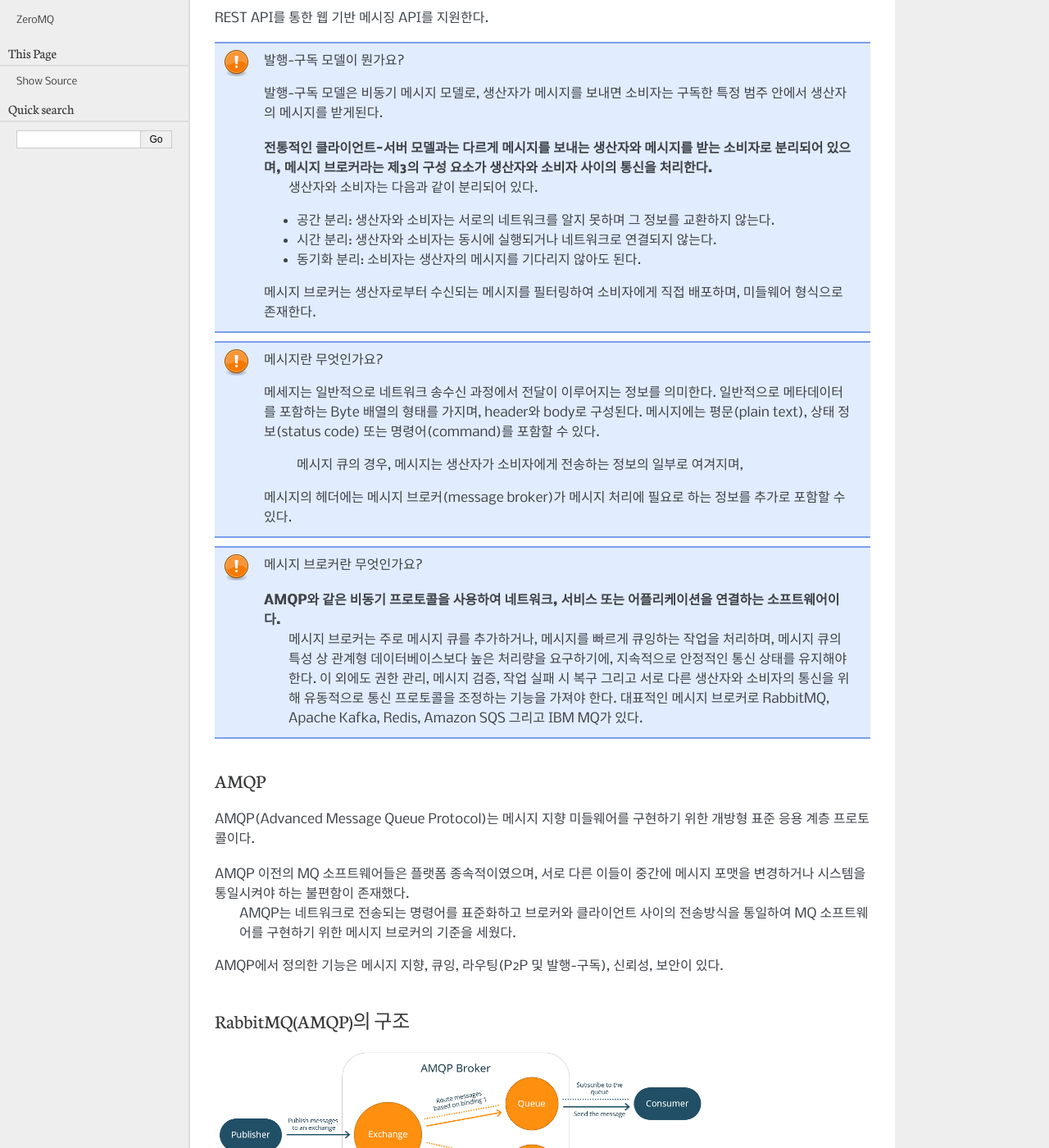
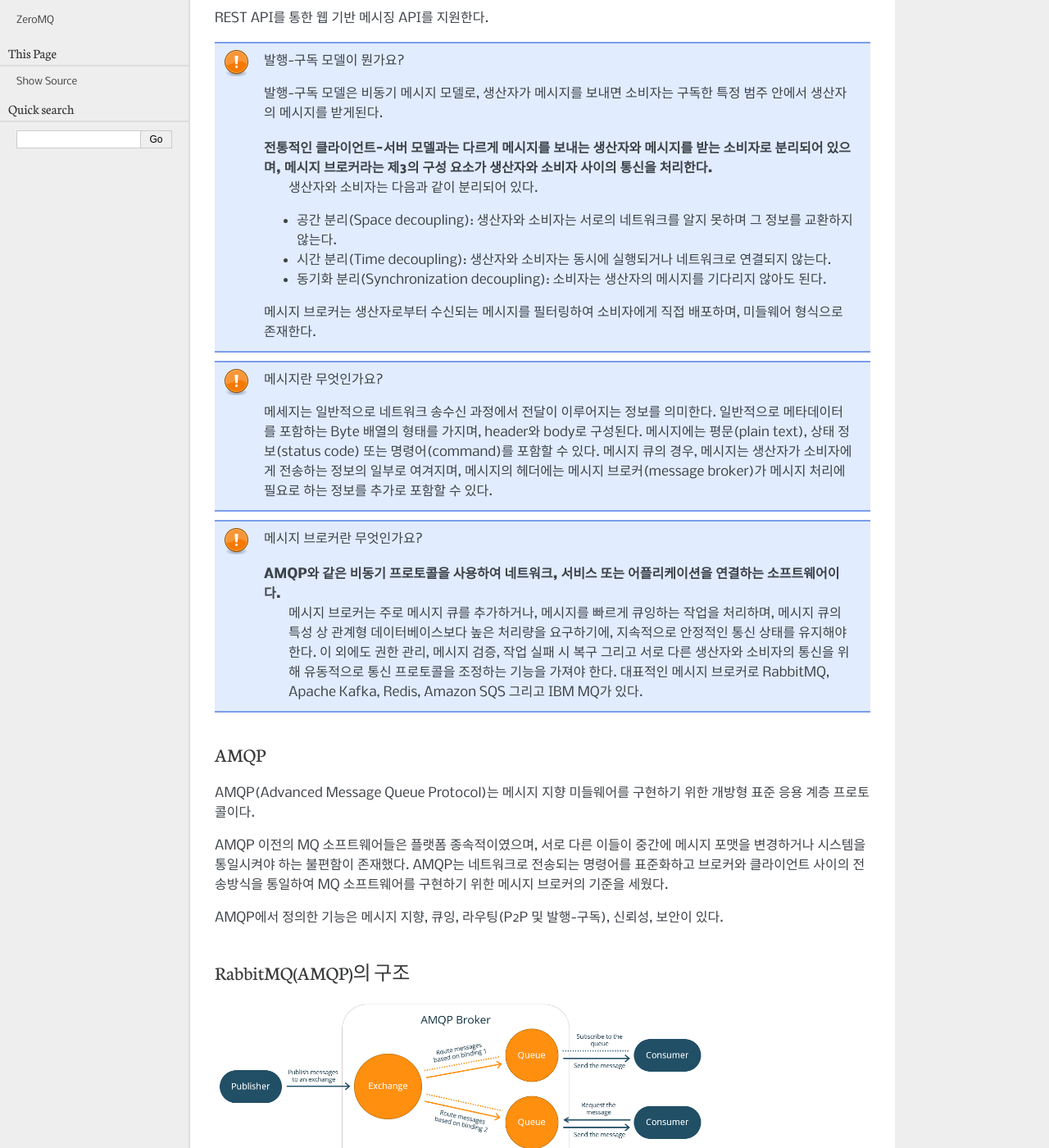
Before and after one commit to hdoo42/Ronna-Burning-OpenStack, a Sphinx documentation site: the page built from docs/source/rabbitmq.rst, in a window 1280 px wide and 1400 px high, scrolled down 311 px. Shown: the whole window at 82% size. Built offline with Sphinx 7.4.7, drawn with Linux system fonts in a browser that asks for light colours; some of the changed text lies outside the part shown.

Commit message:
고생하셨습니다

```diff
--- a/docs/source/rabbitmq.rst
+++ b/docs/source/rabbitmq.rst
@@ -20,10 +20,9 @@ REST API를 통한 웹 기반 메시징 API를 지원한다.
 	전통적인 클라이언트-서버 모델과는 다르게 메시지를 보내는 생산자와 메시지를 받는 소비자로 분리되어 있으며, 메시지 브로커라는 제3의 구성 요소가 생산자와 소비자 사이의 통신을 처리한다.
 	 생산자와 소비자는 다음과 같이 분리되어 있다.
 
-	.. // FIXME: 혹시 출처가?
-	- 공간 분리: 생산자와 소비자는 서로의 네트워크를 알지 못하며 그 정보를 교환하지 않는다.
-	- 시간 분리: 생산자와 소비자는 동시에 실행되거나 네트워크로 연결되지 않는다.
-	- 동기화 분리: 소비자는 생산자의 메시지를 기다리지 않아도 된다.
+	- 공간 분리(Space decoupling): 생산자와 소비자는 서로의 네트워크를 알지 못하며 그 정보를 교환하지 않는다.
+	- 시간 분리(Time decoupling): 생산자와 소비자는 동시에 실행되거나 네트워크로 연결되지 않는다.
+	- 동기화 분리(Synchronization decoupling): 소비자는 생산자의 메시지를 기다리지 않아도 된다.
 
 	메시지 브로커는 생산자로부터 수신되는 메시지를 필터링하여 소비자에게 직접 배포하며, 미들웨어 형식으로 존재한다.
 
@@ -35,7 +34,7 @@ REST API를 통한 웹 기반 메시징 API를 지원한다.
 	메세지는 일반적으로 네트워크 송수신 과정에서 전달이 이루어지는 정보를 의미한다.
 	일반적으로 메타데이터를 포함하는 Byte 배열의 형태를 가지며, header와 body로 구성된다.
 	메시지에는 평문(plain text), 상태 정보(status code) 또는 명령어(command)를 포함할 수 있다.
-	 메시지 큐의 경우, 메시지는 생산자가 소비자에게 전송하는 정보의 일부로 여겨지며,
+	메시지 큐의 경우, 메시지는 생산자가 소비자에게 전송하는 정보의 일부로 여겨지며,
 	메시지의 헤더에는 메시지 브로커(message broker)가 메시지 처리에 필요로 하는 정보를 추가로 포함할 수 있다.
 
 
@@ -54,7 +53,7 @@ AMQP
 AMQP(Advanced Message Queue Protocol)는 메시지 지향 미들웨어를 구현하기 위한 개방형 표준 응용 계층 프로토콜이다.
 
 AMQP 이전의 MQ 소프트웨어들은 플랫폼 종속적이였으며, 서로 다른 이들이 중간에 메시지 포맷을 변경하거나 시스템을 통일시켜야 하는 불편함이 존재했다.
- AMQP는 네트워크로 전송되는 명령어를 표준화하고 브로커와 클라이언트 사이의 전송방식을 통일하여 MQ 소프트웨어를 구현하기 위한 메시지 브로커의 기준을 세웠다.
+AMQP는 네트워크로 전송되는 명령어를 표준화하고 브로커와 클라이언트 사이의 전송방식을 통일하여 MQ 소프트웨어를 구현하기 위한 메시지 브로커의 기준을 세웠다.
 
 AMQP에서 정의한 기능은 메시지 지향, 큐잉, 라우팅(P2P 및 발행-구독), 신뢰성, 보안이 있다.
 
```
Also changed, not shown: other parts of docs/source/rabbitmq.rst (+26 -2 lines), docs/source/berkeley_socket.rst (added, +24 -0 lines), docs/source/zeromq.rst (+1 -25 lines), docs/source/openstack.rst (line endings or trailing spaces).
